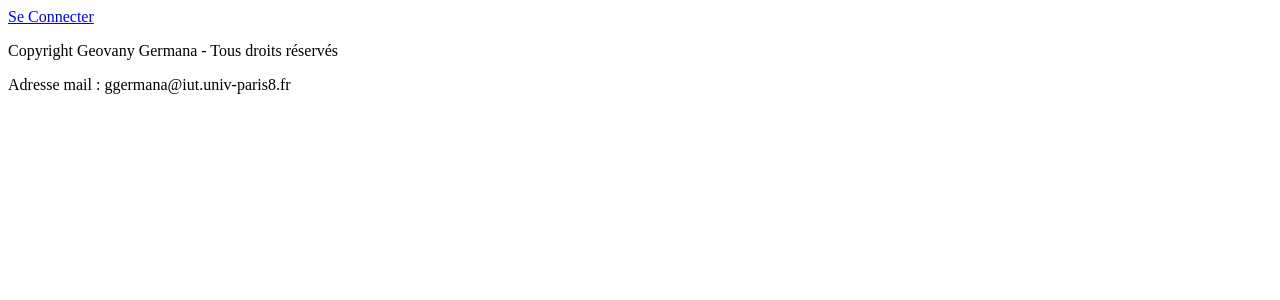
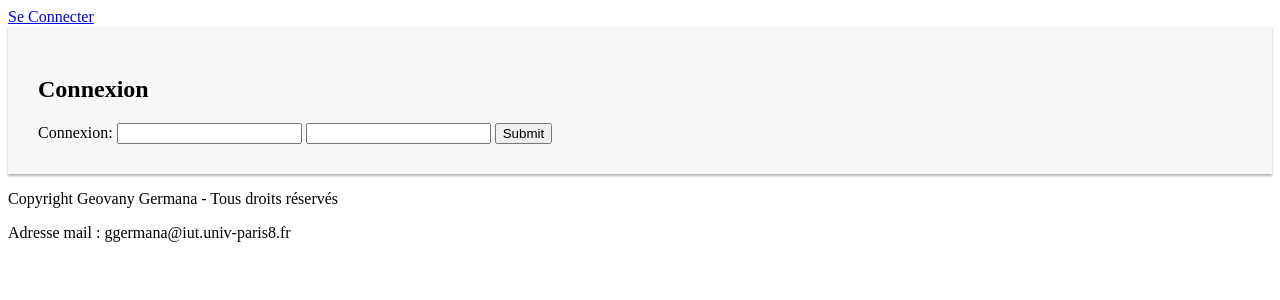
Before and after one commit to DUT-Info-Montreuil/Projet-PHP-Infohelp, a PHP site: page /index.php?action=connexion&module=connexion in a window 1280 px wide. Shown: the top 300 px of the page. Run offline with PHP 8.4, Linux system fonts and the light colour scheme.

Commit message:
Amelioration connexion

```diff
--- a/mod_connexion/connexion.php
+++ b/mod_connexion/connexion.php
@@ -14,7 +14,6 @@ class ConnexionUSER {
         self::$bdd = new PDO($bd, $username, $passdatabase);
 }
 
-
 }
 
 ?>
--- a/mod_connexion/cont_connexion.php
+++ b/mod_connexion/cont_connexion.php
@@ -9,7 +9,7 @@ class ContConnexion
 
     public function __construct()
     {
-        $this->vue = new VueConnexion;
+/*         $this->vue = new VueConnexion; */
         $this->modele = new ModeleConnexion();
     }
 
--- a/mod_connexion/index.php
+++ b/mod_connexion/index.php
@@ -14,15 +14,21 @@
     </head>
     <body>
         <?php
-            $moduleConnexion = new ModConnexion();
+            if (isset($_GET["module"])){
+                switch($_GET["module"]){
+                    case "connexion" :
+                        $mod_connexion = new ModConnexion();
+                    break;
+                }
+            }
             $text = ob_get_clean();
         ?>
         <header>
             <?php
                 if(isset($_SESSION['email'])){
-                    echo "<a href=\"index.php?action=deconnexion\">Se Deconnecter</a></br>";
+                    echo "<a href=\"index.php?action=deconnexion&module=connexion\">Se Deconnecter</a></br>";
                 }else{
-                    echo "<a href=\"index.php?action=connecter\">Se Connecter</a></br>";
+                    echo "<a href=\"index.php?action=connecter&module=connexion\">Se Connecter</a></br>";
                 }
             ?>
         </header>
--- a/mod_connexion/mod_connexion.php
+++ b/mod_connexion/mod_connexion.php
@@ -17,9 +17,6 @@ class ModConnexion
 
 
         switch ($this->action) {
-            case "connecter":
-                $this->connexion();
-                break;
             case "connexion":
                 $this->controleur->getModele()->connexion();
                 break;
@@ -28,15 +25,6 @@ class ModConnexion
         }
     }
 
-
-    public function ajout(){
-        $this->controleur->getVue()->inscription();
-    }
-
-    public function connexion(){
-        $this->controleur->getVue()->connexion();
-    }
-
     /*récupérer l’action demandée par l’utilisateur, et appeler la bonne méthode du
 contrôleur du module joueurs*/
 }
--- a/mod_connexion/modele_connexion.php
+++ b/mod_connexion/modele_connexion.php
@@ -40,7 +40,6 @@ class ModeleConnexion extends ConnexionUSER
     }
 
    public function deconnexion(){
-    //cette fonction ne s'execute pas
         unset($_SESSION['email']);
         echo "Déconnexion réusie";
     }
--- a/mod_connexion/vue_connexion.php
+++ b/mod_connexion/vue_connexion.php
@@ -8,16 +8,43 @@ class VueConnexion extends VueGenerique
         parent::__construct();
     }
 
-    public function connexion(){
-        echo '
-            <form action="index.php?action=connexion" method="POST" class="form-example">
+
+}
+?>
+
+<!DOCTYPE html>
+    <html lang="fr">
+
+    <body>
+        <form action="index.php?action=connexion&module=connexion" method="POST" class="form-example">
                     <div class="form-example">
+                        <h2>Connexion</h2>
                         <label for="connexion">Connexion: </label>
                         <input type="text" name="email" id="type" maxlength="255" required>
                         <input type="text" name="password" id="type" maxlength="255" required>
                         <input type="submit" name="send" id="send" required>
                     </div>
-            </form>';
+        </form>
+            <style>
+                form {
+                    margin-bottom: 15px;
+                    background: #f7f7f7;
+                    box-shadow: 0px 2px 2px rgba(0, 0, 0, 0.3);
+                    padding: 30px;
                 }
-
+                .login-form h2 {
+                     margin: 0 0 15px;
                 }
+                .form-control, .btn {
+                min-height: 38px;
+                border-radius: 2px;
+            }
+            .btn {
+                font-size: 15px;
+                font-weight: bold;
+            }
+            </style>
+</body>
+</html>
+<!-- Template ou utiliser les variables stocker dans le modeles -->
+<?php
```
Lines whose indentation alone changed are shown as unchanged.
